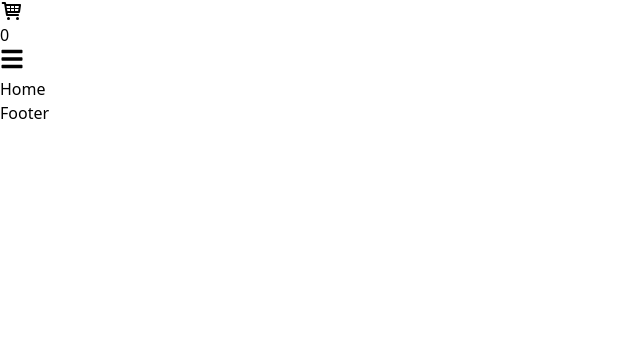
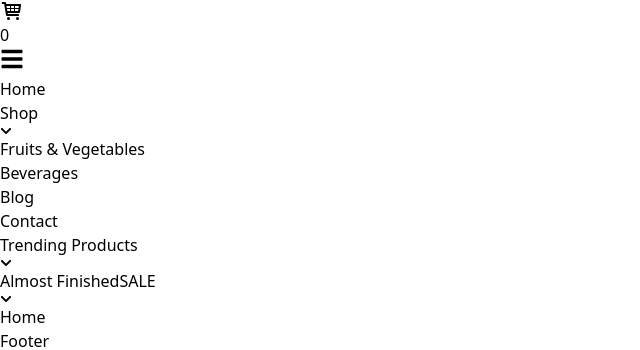
Before and after one commit to MASUMHD/Daily-Nook, a React (Vite) app: page / in a window 1280 px wide. Shown: the part 567-917 px from the top of the page, without its empty margins (0-640 px from the left). Before the commit the page ends 800 px from the top, so only its background shows below. Built offline with nearby package versions, Linux system fonts and the light colour scheme.

Commit message:
add a new NavSearch add

```diff
--- /dev/null
+++ b/src/Components/NavBar/NavMenus.jsx
@@ -0,0 +1,117 @@
+import { NavLink } from "react-router-dom";
+import { FaChevronDown } from "react-icons/fa";
+
+const NavMenus = () => {
+  const generateLinkClass = (isActive) =>
+    `relative flex items-center gap-1 group px-2 py-1
+    ${isActive ? "text-[#634C9F]" : "text-black hover:text-[#634C9F]"}
+    after:absolute after:left-0 after:bottom-0 after:h-[2px] after:bg-[#634C9F]
+    after:transition-all after:duration-300 ${
+      isActive ? "after:w-full" : "after:w-0 group-hover:after:w-full"
+    }`;
+
+  const NavLinks = (
+    <>
+      <NavLink to="/" className={({ isActive }) => generateLinkClass(isActive)}>
+        <li>
+          <p>Home</p>
+        </li>
+      </NavLink>
+
+      <NavLink
+        to="/products"
+        className={({ isActive }) => generateLinkClass(isActive)}
+      >
+        <li>
+          <p className="flex items-center gap-1">
+            Shop <FaChevronDown size={12} />
+          </p>
+        </li>
+      </NavLink>
+
+      <NavLink
+        to="/fruits-vegetables"
+        className={({ isActive }) => generateLinkClass(isActive)}
+      >
+        <li>
+          <p>Fruits & Vegetables</p>
+        </li>
+      </NavLink>
+
+      <NavLink
+        to="/beverages"
+        className={({ isActive }) => generateLinkClass(isActive)}
+      >
+        <li>
+          <p>Beverages</p>
+        </li>
+      </NavLink>
+
+      <NavLink
+        to="/blog"
+        className={({ isActive }) => generateLinkClass(isActive)}
+      >
+        <li>
+          <p>Blog</p>
+        </li>
+      </NavLink>
+
+      <NavLink
+        to="/contact"
+        className={({ isActive }) => generateLinkClass(isActive)}
+      >
+        <li>
+          <p>Contact</p>
+        </li>
+      </NavLink>
+    </>
+  );
+
+  const rightNavLinks = (
+    <>
+      <NavLink
+        to="/trending"
+        className={({ isActive }) => generateLinkClass(isActive)}
+      >
+        <li>
+          <p className="flex items-center gap-1">
+            Trending Products <FaChevronDown size={12} />
+          </p>
+        </li>
+      </NavLink>
+
+      <NavLink
+        to="/almost-finished"
+        className={({ isActive }) => generateLinkClass(isActive)}
+      >
+        <li>
+          <p className="flex items-center gap-2 text-red-600">
+            Almost Finished
+            <span className="bg-red-600 text-white text-[10px] font-bold px-2 py-0.2 rounded ml-1">
+              SALE
+            </span>
+            <FaChevronDown size={12} />
+          </p>
+        </li>
+      </NavLink>
+    </>
+  );
+
+  return (
+    <nav className="bg-[#A6FDC6]  md:px-6 lg:px-40 py-2">
+      <div className="flex justify-between items-center">
+        {/* Left Menu */}
+        <ul className="flex items-center gap-4 md:gap-8 text-sm md:text-base font-semibold">
+          {NavLinks}
+        </ul>
+
+        {/* Right Menu */}
+        <ul className="hidden md:flex items-center gap-6 text-sm md:text-base font-semibold">
+          {rightNavLinks}
+        </ul>
+      </div>
+    </nav>
+  );
+};
+
+export default NavMenus;
--- a/src/Components/NavBar/NavSearch.jsx
+++ b/src/Components/NavBar/NavSearch.jsx
@@ -6,7 +6,7 @@ const NavSearch = () => {
   const [searchText, setSearchText] = useState("");
 
   return (
-    <div className="flex items-center bg-white w-full md:w-96 px-4 py-2 rounded-lg relative">
+    <div className="flex items-center bg-white w-full  lg:w-96 px-4 py-2 rounded-lg relative">
       <input
         type="text"
         placeholder="Search for products, categories or brands..."
--- /dev/null
+++ b/src/Components/Pages/Blog.jsx
@@ -0,0 +1,11 @@
+import React from 'react';
+
+const Blog = () => {
+    return (
+        <div className='h-screen'>
+            <h1>Blog</h1>
+        </div>
+    );
+};
+
+export default Blog;
--- /dev/null
+++ b/src/Components/Pages/Products.jsx
@@ -0,0 +1,13 @@
+import React from 'react';
+
+const Products = () => {
+    return (
+        <div className='h-screen text-3xl'>
+            <h1>
+                Products
+            </h1>
+        </div>
+    );
+};
+
+export default Products;
--- a/src/Components/Share/NavBar.jsx
+++ b/src/Components/Share/NavBar.jsx
@@ -3,12 +3,14 @@ import { FaRegHeart, FaRegUser, FaBars, FaTimes } from "react-icons/fa";
 import { SlLocationPin } from "react-icons/sl";
 import { TiShoppingCart } from "react-icons/ti";
 import NavSearch from "../NavBar/NavSearch";
+import NavMenus from "../NavBar/NavMenus";
 
 const NavBar = () => {
   const [isMobileMenuOpen, setIsMobileMenuOpen] = useState(false);
 
   return (
-    <main className="sticky top-0 z-50 bg-[#72FBA4]">
+    <main className="sticky top-0  z-50">
+      <div className=" bg-[#72FBA4] shadow lg:shadow-2xl">
         <header className="flex justify-between items-center p-4 md:px-6 lg:px-28">
           <div className="flex items-center space-x-2">
             <img
@@ -27,8 +29,8 @@ const NavBar = () => {
           </div>
 
           {/* Search Bar (Desktop) */}
-        <div className="hidden md:flex">
-          <NavSearch/>
+          <div className="hidden lg:flex">
+            <NavSearch />
           </div>
 
           {/* Right Side */}
@@ -67,9 +69,11 @@ const NavBar = () => {
         {/* Mobile Dropdown Menu */}
         {isMobileMenuOpen && (
           <div className="md:hidden bg-[#72FBA4] px-4 pb-4 space-y-4">
+            {/* Nav Menus */}
+
             {/* Search (Mobile) */}
             <div>
-            <NavSearch/>
+              <NavSearch />
             </div>
 
             {/* Account */}
@@ -91,6 +95,13 @@ const NavBar = () => {
             </div>
           </div>
         )}
+      </div>
+
+      {/* nav menus */}
+
+      <div className="hidden lg:block">
+        <NavMenus />
+      </div>
     </main>
   );
 };
```
Also changed, not shown: src/Components/Routers/Router.jsx (+10 -0 lines). Lines whose indentation alone changed are shown as unchanged.
